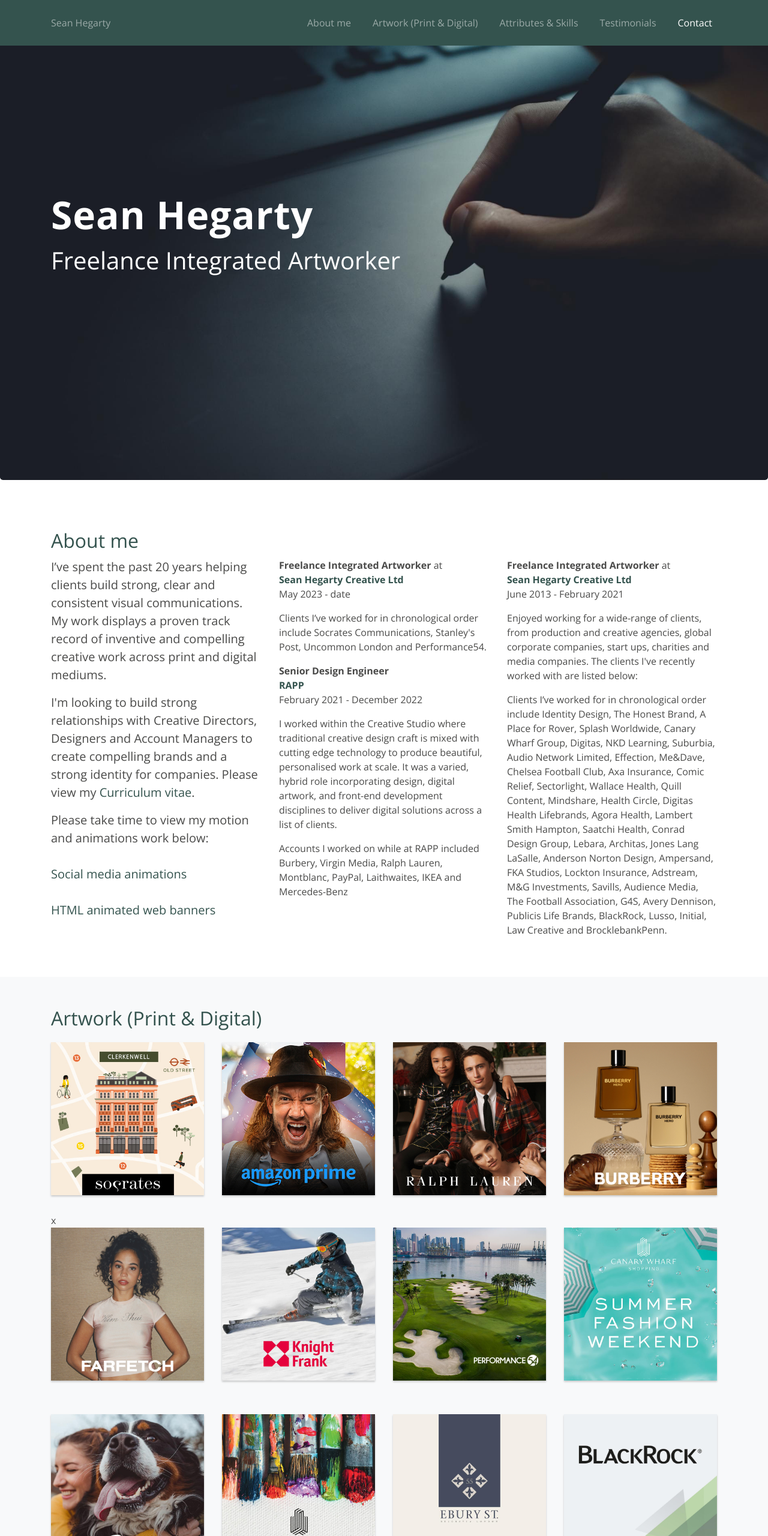
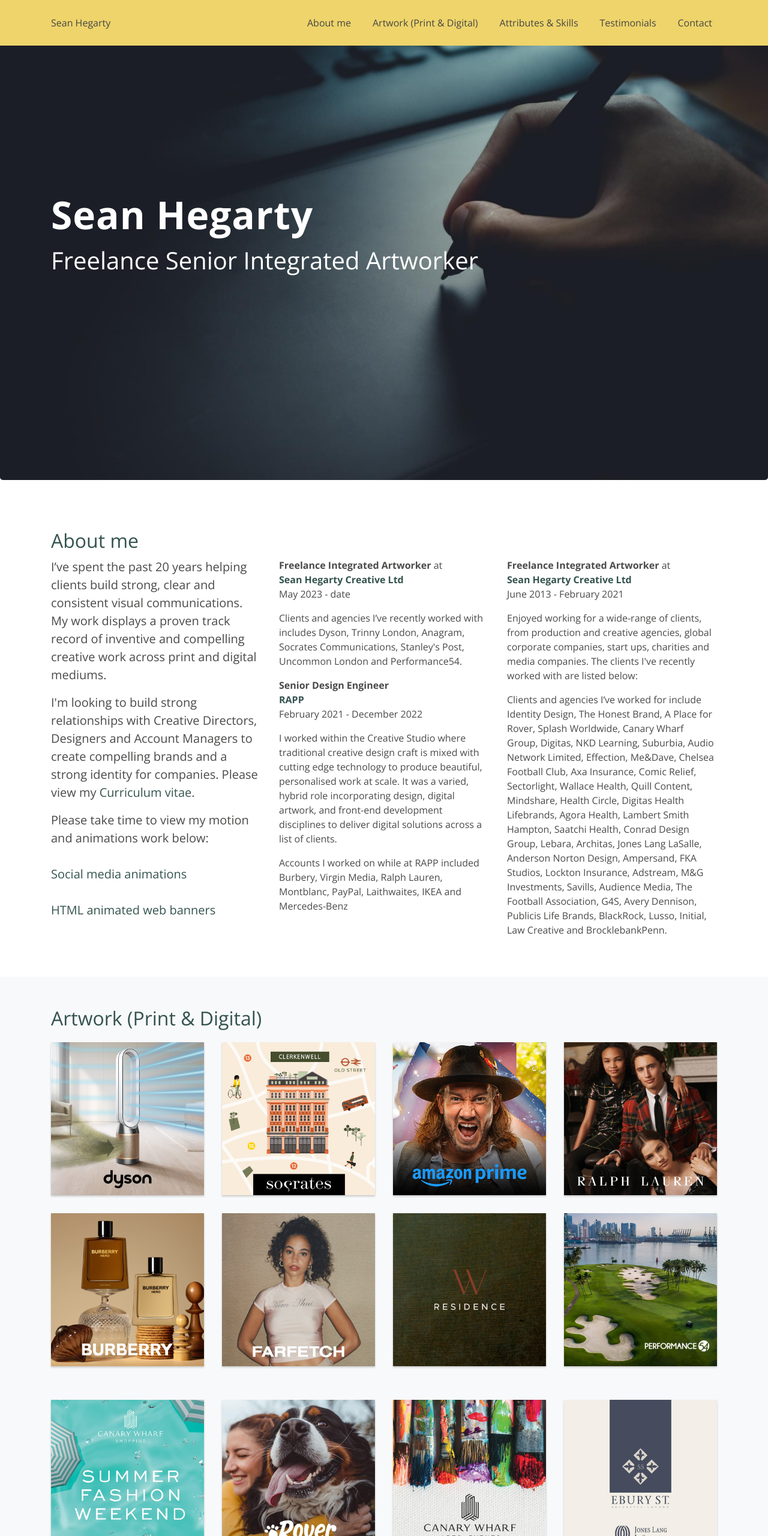
Before and after one commit to HegartyCreative/portfolio_site, a website: page index.html in a window 1280 px wide. Shown: the top 2560 px of the page at 60% size. Drawn offline with nearby package versions, Linux system fonts and the light colour scheme; some packages are replaced by stand-ins of ours; a script that the page names is missing.

Commit message:
Added more files

```diff
--- a/index.html
+++ b/index.html
@@ -23,26 +23,26 @@
     <!-- Navigation -->
     <nav class="navbar navbar-expand-lg navbar-dark bg-dark fixed-top" id="mainNav">
       <div class="container">
-        <a class="navbar-brand js-scroll-trigger" href="#page-top">Sean Hegarty</a>
+        <a class="navbar-brand tester js-scroll-trigger" href="#page-top">Sean Hegarty</a>
         <button class="navbar-toggler" type="button" data-toggle="collapse" data-target="#navbarResponsive" aria-controls="navbarResponsive" aria-expanded="false" aria-label="Toggle navigation">
           <span class="navbar-toggler-icon"></span>
         </button>
         <div class="collapse navbar-collapse" id="navbarResponsive">
           <ul class="navbar-nav ml-auto">
             <li class="nav-item">
-              <a class="nav-link js-scroll-trigger" href="#about">About me</a>
+              <a class="nav-link tester js-scroll-trigger" href="#about">About me</a>
             </li>
             <li class="nav-item">
-              <a class="nav-link js-scroll-trigger" href="#print">Artwork (Print & Digital)</a>
+              <a class="nav-link tester js-scroll-trigger" href="#print">Artwork (Print & Digital)</a>
             </li>
             <li class="nav-item">
-              <a class="nav-link js-scroll-trigger" href="#services">Attributes & Skills</a>
+              <a class="nav-link tester js-scroll-trigger" href="#services">Attributes & Skills</a>
             </li>
             <li class="nav-item">
-              <a class="nav-link js-scroll-trigger" href="#testimonials">Testimonials</a>
+              <a class="nav-link tester js-scroll-trigger" href="#testimonials">Testimonials</a>
             </li>
             <li class="nav-item">
-              <a class="nav-link js-scroll-trigger" href="#contact">Contact</a>
+              <a class="nav-link tester js-scroll-trigger" href="#contact">Contact</a>
             </li>
           </ul>
         </div>
@@ -64,7 +64,7 @@
               <div class="col-12">
                 <h1 class="display-4">Sean Hegarty</h1>
                 <div class="demo">
-                <p class="lead" style="color:rgb(255, 255, 255);">Freelance Integrated Artworker</p>
+                <p class="lead" style="color:rgb(255, 255, 255);">Freelance Senior Integrated Artworker</p>
               </div>
               </div>
             </div>
@@ -94,7 +94,7 @@
 
           <div class="col-lg-4 link">
             <p><b>Freelance Integrated Artworker</b> at<br/> <a href="https://www.hegartycreative.com" target="_blank"> <b style="color:#34534e;">Sean Hegarty Creative Ltd</b></a><br/>May 2023 - date </p>
-              <p>Clients I’ve worked for in chronological order include Socrates Communications, Stanley's Post, Uncommon London and
+              <p>Clients and agencies I’ve recently worked with includes Dyson, Trinny London, Anagram, Socrates Communications, Stanley's Post, Uncommon London and
                 Performance54.</p>
 
             <p><b>Senior Design Engineer</b><br/> <a href="https://www.rapp.com" target="_blank"> <b style="color:#34534e;">RAPP</b></a><br/>February 2021 - December 2022 </p>
@@ -105,7 +105,7 @@
           <div class="col-lg-4 line">
             <p><b>Freelance Integrated Artworker</b> at<br/> <a href="https://www.hegartycreative.com" target="_blank"> <b style="color:#34534e;">Sean Hegarty Creative Ltd</b></a><br/>June 2013 - February 2021 </p>
             <p>Enjoyed working for a wide-range of clients, from production and creative agencies, global corporate companies, start ups, charities and  media companies. The clients I've recently worked with are listed below:</p>
-            <p>Clients I’ve worked for in chronological order include Identity Design, The Honest Brand, A Place for Rover, Splash Worldwide, Canary Wharf Group, Digitas, NKD Learning, Suburbia, Audio Network Limited, Effection, Me&Dave, Chelsea Football Club, Axa Insurance, Comic Relief, Sectorlight, Wallace Health, Quill Content, Mindshare, Health Circle, Digitas Health Lifebrands, Agora Health, Lambert Smith Hampton, Saatchi Health, Conrad Design Group, Lebara, Architas, Jones Lang LaSalle, Anderson Norton Design, Ampersand, FKA Studios, Lockton Insurance, Adstream, M&G Investments, Savills, Audience Media, The Football Association, G4S, Avery Dennison, Publicis Life Brands, BlackRock, Lusso, Initial, Law Creative and BrocklebankPenn.
+            <p>Clients and agencies I’ve worked for include Identity Design, The Honest Brand, A Place for Rover, Splash Worldwide, Canary Wharf Group, Digitas, NKD Learning, Suburbia, Audio Network Limited, Effection, Me&Dave, Chelsea Football Club, Axa Insurance, Comic Relief, Sectorlight, Wallace Health, Quill Content, Mindshare, Health Circle, Digitas Health Lifebrands, Agora Health, Lambert Smith Hampton, Saatchi Health, Conrad Design Group, Lebara, Architas, Jones Lang LaSalle, Anderson Norton Design, Ampersand, FKA Studios, Lockton Insurance, Adstream, M&G Investments, Savills, Audience Media, The Football Association, G4S, Avery Dennison, Publicis Life Brands, BlackRock, Lusso, Initial, Law Creative and BrocklebankPenn.
               </p>
           </div>
         </div>
@@ -127,47 +127,47 @@
 
           <div class="row">
             <div class="col-sm-6 col-md-3">
-                <a class="lightbox" href="dist/img/32_full.jpg">
-                    <img src="dist/img/32.jpg" alt="Socrates Communications">
+                <a class="lightbox" href="dist/img/34_full.jpg">
+                    <img src="dist/img/34.jpg" alt="Socrates Communications">
                 </a>
             </div>
             <div class="col-sm-6 col-md-3">
-              <a class="lightbox" href="dist/img/31_full.jpg">
-                <img src="dist/img/31.jpg" alt="Amazon Prime">
+              <a class="lightbox" href="dist/img/32_full.jpg">
+                <img src="dist/img/32.jpg" alt="Amazon Prime">
             </a>
           </div>
           <div class="col-sm-6 col-md-3">
-            <a class="lightbox" href="dist/img/28_full.jpg">
-              <img src="dist/img/28.jpg" alt="Ralph Lauren">
+            <a class="lightbox" href="dist/img/31_full.jpg">
+              <img src="dist/img/31.jpg" alt="Ralph Lauren">
           </a>
         </div>
             <div class="col-sm-6 col-md-3">
-              <a class="lightbox" href="dist/img/29_full.jpg">
-                <img src="dist/img/29.jpg" alt="Burberry">
+              <a class="lightbox" href="dist/img/28_full.jpg">
+                <img src="dist/img/28.jpg" alt="Burberry">
             </a>
             </div>
 
-        </div>x
+        </div>
 
           <div class="row">
               <div class="col-sm-6 col-md-3">
-                <a class="lightbox" href="dist/img/30_full.jpg">
-                  <img src="dist/img/30.jpg" alt="Farfetch">
+                <a class="lightbox" href="dist/img/29_full.jpg">
+                  <img src="dist/img/29.jpg" alt="Farfetch">
               </a>
               </div>
               <div class="col-sm-6 col-md-3">
-                <a class="lightbox" href="dist/img/22_full.jpg">
-                  <img src="dist/img/22.jpg" alt="Knight Frank">
+                <a class="lightbox" href="dist/img/30_full.jpg">
+                  <img src="dist/img/30.jpg" alt="Knight Frank">
               </a>
             </div>
             <div class="col-sm-6 col-md-3">
-              <a class="lightbox" href="dist/img/20_full.jpg">
-                <img src="dist/img/20.jpg" alt="Performance54">
+              <a class="lightbox" href="dist/img/33_full.jpg">
+                <img src="dist/img/33.jpg" alt="Performance54">
             </a>
           </div>
               <div class="col-sm-6 col-md-3">
-                <a class="lightbox" href="dist/img/1_full.jpg">
-                  <img src="dist/img/1.jpg" alt="Canary Wharf Group">
+                <a class="lightbox" href="dist/img/20_full.jpg">
+                  <img src="dist/img/20.jpg" alt="Canary Wharf Group">
               </a>
               </div>
 
@@ -175,55 +175,60 @@
 
         <div class="row spacing">
           <div class="col-sm-12 col-md-3">
-            <a class="lightbox" href="dist/img/19_full.jpg">
-              <img src="dist/img/19.jpg" alt="Rover Inc.">
+            <a class="lightbox" href="dist/img/1_full.jpg">
+              <img src="dist/img/1.jpg" alt="Rover Inc.">
           </a>
           </div>
           <div class="col-sm-6 col-md-3">
-            <a class="lightbox" href="dist/img/8_full.jpg">
-              <img src="dist/img/8.jpg" alt="Canary Wharf Group">
+            <a class="lightbox" href="dist/img/19_full.jpg">
+              <img src="dist/img/19.jpg" alt="Canary Wharf Group">
           </a>
           </div>
           <div class="col-sm-12 col-md-3">
-            <a class="lightbox" href="dist/img/4_full.jpg">
-              <img src="dist/img/4.jpg" alt="Jones Lang Lasalle">
+            <a class="lightbox" href="dist/img/8_full.jpg">
+              <img src="dist/img/8.jpg" alt="Jones Lang Lasalle">
           </a>
           </div>
           <div class="col-sm-6 col-md-3">
-          <a class="lightbox" href="dist/img/5_full.jpg">
-            <img src="dist/img/5.jpg" alt="Blackrock">
+          <a class="lightbox" href="dist/img/4_full.jpg">
+            <img src="dist/img/4.jpg" alt="Blackrock">
         </a>
           </div>
       </div>
 
       <div class="row spacing">
         <div class="col-sm-6 col-md-3">
+          <a class="lightbox" href="dist/img/5_full.jpg">
+            <img src="dist/img/5.jpg" alt="Blackrock">
+        </a>
+        </div>
+        <div class="col-sm-6 col-md-3">
           <a class="lightbox" href="dist/img/17_full.jpg">
-            <img src="dist/img/17.jpg" alt="Blackrock">
+            <img src="dist/img/17.jpg" alt="Lusso">
+
         </a>
         </div>
         <div class="col-sm-6 col-md-3">
           <a class="lightbox" href="dist/img/13_full.jpg">
-            <img src="dist/img/13.jpg" alt="Lusso">
-
-        </a>
-        </div>
-        <div class="col-sm-6 col-md-3">
-          <a class="lightbox" href="dist/img/11_full.jpg">
-            <img src="dist/img/11.jpg" class="img-responsive" alt="Lambert Smith Hampton">
+            <img src="dist/img/13.jpg" class="img-responsive" alt="Lambert Smith Hampton">
         </a>
         </div>
         <div class="col-sm-12 col-md-3">
-          <a class="lightbox" href="dist/img/12_full.jpg">
-            <img src="dist/img/12.jpg" alt="Canary Wharf Group">
+          <a class="lightbox" href="dist/img/11_full.jpg">
+            <img src="dist/img/11.jpg" alt="Canary Wharf Group">
         </a>
         </div>
   </div>
 
   <div class="row spacing">
     <div class="col-sm-12 col-md-3">
+      <a class="lightbox" href="dist/img/12_full.jpg">
+        <img src="dist/img/12.jpg" alt="Lambert Smith Hampton">
+    </a>
+    </div>
+    <div class="col-sm-12 col-md-3">
       <a class="lightbox" href="dist/img/14_full.jpg">
-        <img src="dist/img/14.jpg" alt="Lambert Smith Hampton">
+        <img src="dist/img/14.jpg" alt="Burberry">
     </a>
     </div>
     <div class="col-sm-12 col-md-3">
--- a/src/sass/_nav.scss
+++ b/src/sass/_nav.scss
@@ -1,8 +1,3 @@
 .navbar {
-  background-color: #34534e !important;
+  background-color: #eed46a !important;
 }
-
-.navbar-dark .navbar-brand {
-  color: rgba(255, 255, 255, 0.5);
-  font-size: 1em;
-}
```
Also changed, not shown: css/main.css, dist/css/main.min.css, dist/img/22.jpg (deleted), dist/img/22_full.jpg (deleted), dist/img/33.jpg (added), dist/img/33_full.jpg (added), dist/img/34.jpg (added), dist/img/34_full.jpg (added), 6 other files.
